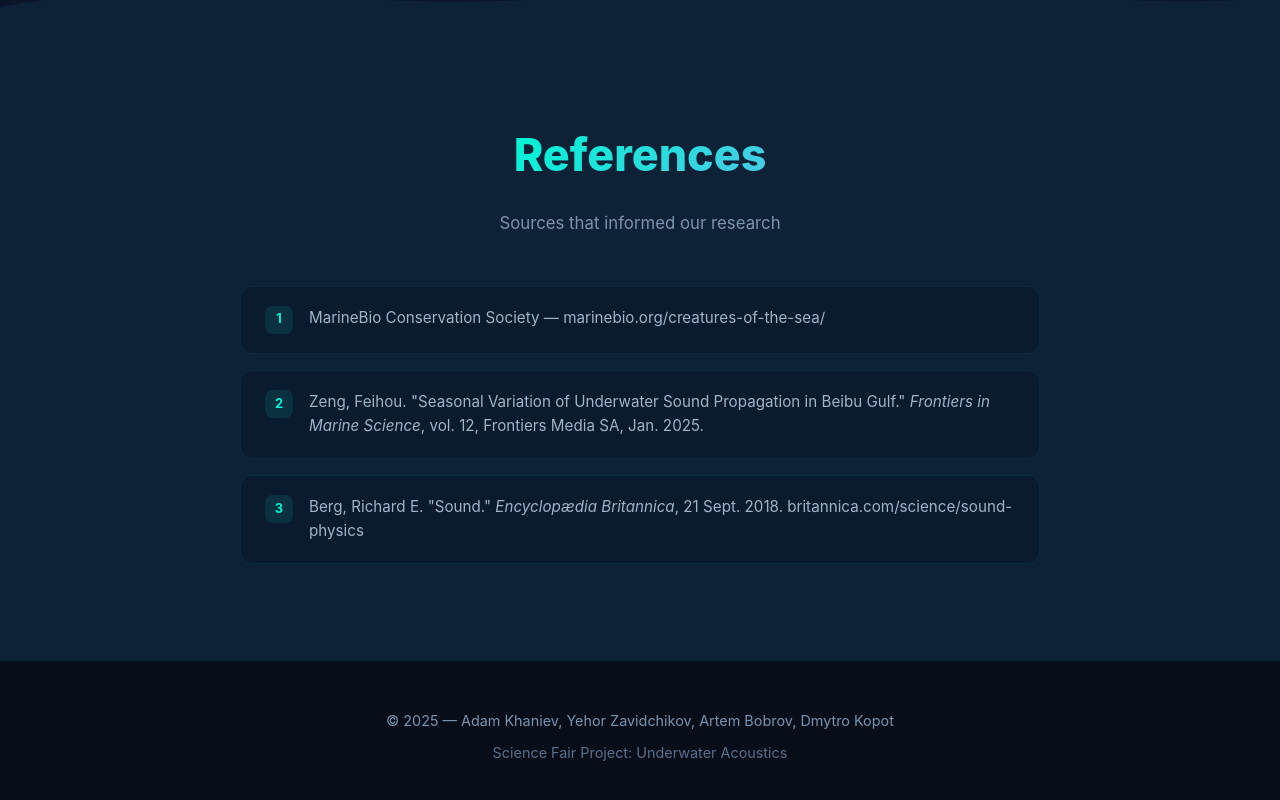
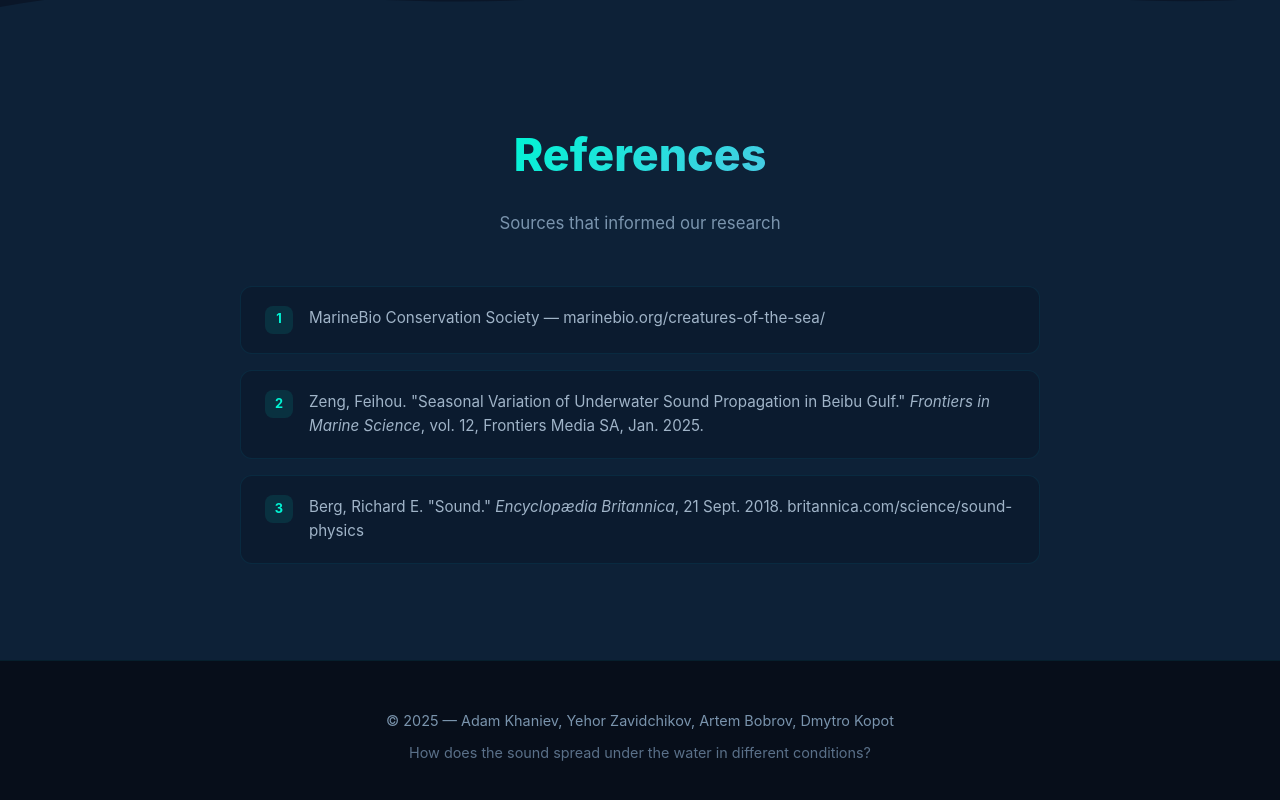
Before and after one commit to Samura1228/science-fair-website, a website: page index.html in a window 1280 px wide. Shown: the part 7043-7843 px from the top of the page. Drawn offline with Linux system fonts and the light colour scheme.

Commit message:
Update footer project description

```diff
--- a/index.html
+++ b/index.html
@@ -1342,7 +1342,7 @@
     <!-- FOOTER -->
     <footer class="footer">
         <p>&copy; 2025 — Adam Khaniev, Yehor Zavidchikov, Artem Bobrov, Dmytro Kopot</p>
-        <p>Science Fair Project: Underwater Acoustics</p>
+        <p>How does the sound spread under the water in different conditions?</p>
     </footer>
 
     <!-- JAVASCRIPT -->
```
